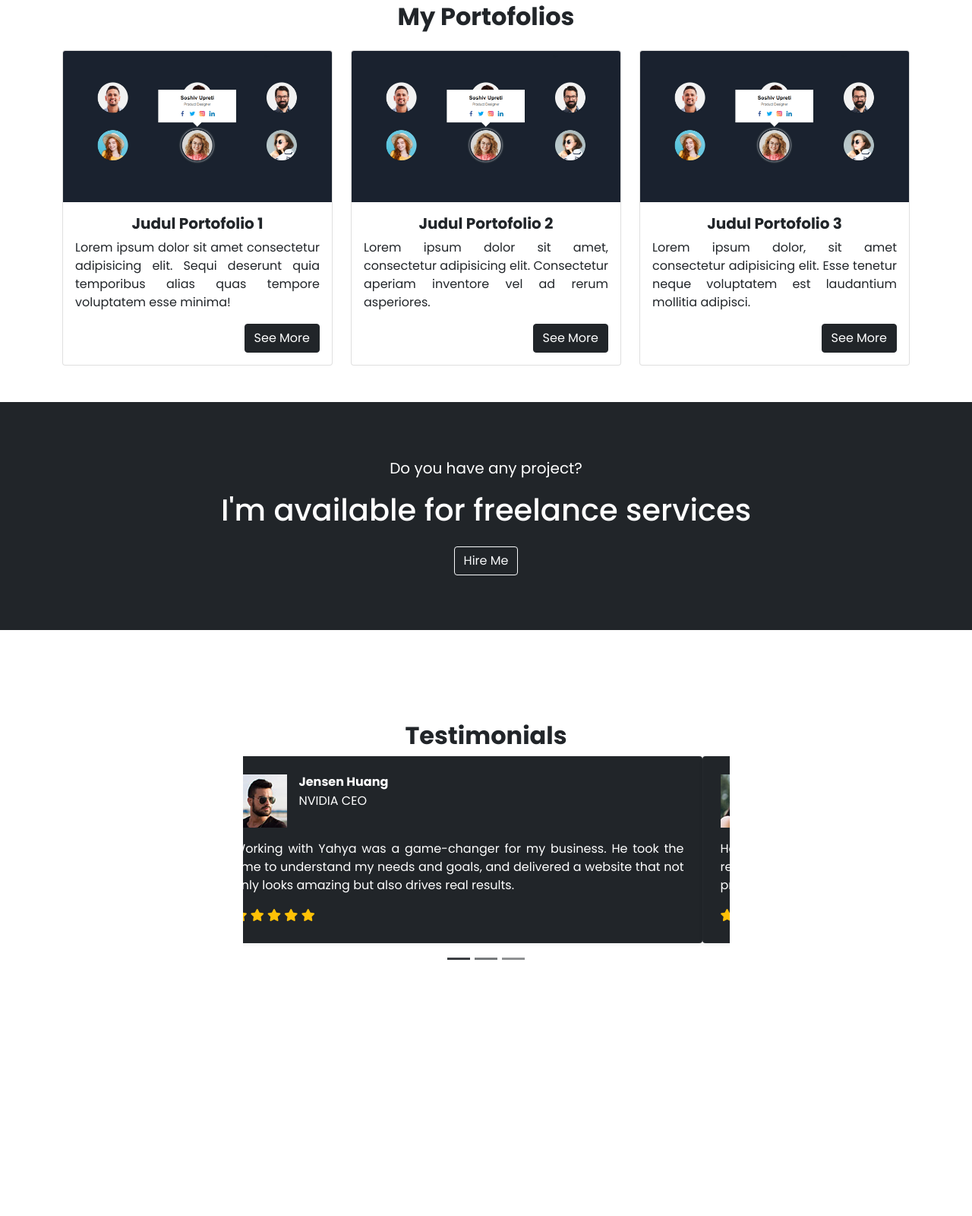
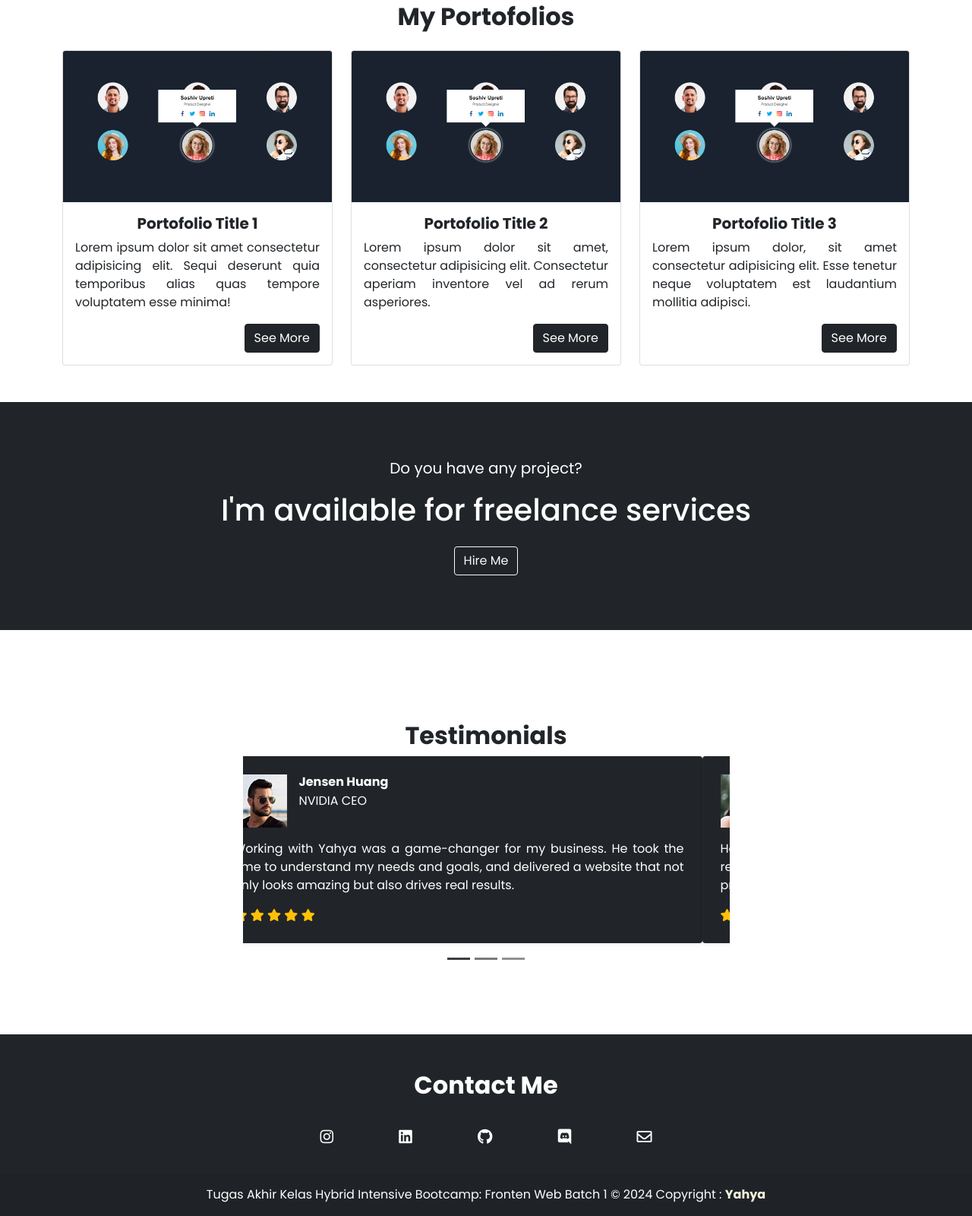
Before and after one commit to yahya-d3v/hib-alhazen-academy, a plain HTML site: page index.html in a window 1280 px wide. Shown: the part 1475-3075 px from the top of the page at 76% size. Before the commit the page ends 2836 px from the top, so only its background shows below. Drawn offline with Linux system fonts and the light colour scheme; a web font is replaced by a local one.

Commit message:
its done

```diff
--- a/index.html
+++ b/index.html
@@ -32,6 +32,7 @@
           <li><a class="dropdown-item" href="#services">Services</a></li>
           <li><a class="dropdown-item" href="#portofolio">Portofolio</a></li>
           <li><a class="dropdown-item" href="#testimoni">Testimoni</a></li>
+          <li><a class="dropdown-item" href="#contact">Contact</a></li>
         </ul>
       </div>
     </div>
@@ -102,11 +103,11 @@
 
       <div class="row">
         <div class="col-lg-12 d-flex align-item-center">
-          <a href="" class="btn btn-dark me-3">Download CV</a>
-          <a href=""><i class="fab fa-linkedin text-dark me-3"></i></a>
-          <a href=""><i class="fab fa-instagram text-dark me-3"></i></a>
-          <a href=""><i class="fab fa-github text-dark me-3"></i></a>
-          <a href=""><i class="fab fa-discord text-dark me-3"></i></a>
+          <a href="#" class="btn btn-dark me-3">Download CV</a>
+          <a href="https://www.linkedin.com/in/yahyadev/"><i class="fab fa-linkedin text-dark me-3"></i></a>
+          <a href="https://www.instagram.com/yahya.xd/"><i class="fab fa-instagram text-dark me-3"></i></a>
+          <a href="https://github.com/yahya-d3v"><i class="fab fa-github text-dark me-3"></i></a>
+          <a href="https://discordapp.com/users/876776638908629003"><i class="fab fa-discord text-dark me-3"></i></a>
         </div>
       </div>
     </div>
@@ -195,7 +196,7 @@
           <div class="card h-100 text-center">
             <img src="img/porto/1.jpg" class="card-img-top" alt="Portfolio1">
             <div class="card-body">
-              <h5 class="card-title fw-bold">Judul Portofolio 1</h5>
+              <h5 class="card-title fw-bold">Portofolio Title 1</h5>
               <p class="card-text" style="text-align: justify;">Lorem ipsum dolor sit amet consectetur adipisicing elit. Sequi deserunt quia temporibus alias quas tempore voluptatem esse minima!</p>
               <div class="d-grid gap-2 d-md-flex justify-content-md-end">
                 <button class="btn btn-dark" type="button">See More</button>
@@ -207,7 +208,7 @@
           <div class="card h-100 text-center">
             <img src="img/porto/1.jpg" class="card-img-top" alt="Portofolio2">
             <div class="card-body">
-              <h5 class="card-title fw-bold">Judul Portofolio 2</h5>
+              <h5 class="card-title fw-bold">Portofolio Title 2</h5>
               <p class="card-text" style="text-align: justify;">Lorem ipsum dolor sit amet, consectetur adipisicing elit. Consectetur aperiam inventore vel ad rerum asperiores.</p>
               <div class="d-grid gap-2 d-md-flex justify-content-md-end">
                 <button class="btn btn-dark" type="button">See More</button>
@@ -219,7 +220,7 @@
           <div class="card h-100 text-center">
             <img src="img/porto/1.jpg" class="card-img-top" alt="Portofolio3">
             <div class="card-body">
-              <h5 class="card-title fw-bold">Judul Portofolio 3</h5>
+              <h5 class="card-title fw-bold">Portofolio Title 3</h5>
               <p class="card-text" style="text-align: justify;">Lorem ipsum dolor, sit amet consectetur adipisicing elit. Esse tenetur neque voluptatem est laudantium mollitia adipisci.</p>
               <div class="d-grid gap-2 d-md-flex justify-content-md-end">
                 <button class="btn btn-dark" type="button">See More</button>
@@ -239,7 +240,8 @@
           <div class="services-title text-center" style="color: white;">
             <p class="fs-5">Do you have any project?</p>
             <h2 class="fs-1 mb-4">I'm available for freelance services</h2>
-            <button type="button" class="btn btn-outline-light">Hire Me</button>
+            <form action="mailto:yahy4work@gmail.com">
+            <button type="submit" class="btn btn-outline-light">Hire Me</button></form>
           </div>
         </div>
       </div>
@@ -325,5 +327,36 @@
 
   <!-- Contact Section -->
 
+
+<footer id="contact" class="text-center bg-dark" style="color: white;">
+  <!-- Grid container -->
+  <div class="container-lg">
+    <div class="row justify-content-center">
+      <div class="col-lg-8 mb-3 pt-5">
+        <div class="services-title text-center">
+          <h2 class="fw-bold">Contact Me</h2>
+        </div>
+      </div>
+    </div>
+    <!-- Section: Social media -->
+    <section class="mb-4">
+      <a href="https://www.instagram.com/yahya.xd/" class="btn btn-link btn-floating btn-lg text-body mx-4" role="button">
+        <i style="color: white;" class="fab fa-instagram"></i></a>
+      <a href="https://www.linkedin.com/in/yahyadev/" class="btn btn-link btn-floating btn-lg text-body mx-4" role="button">
+        <i style="color: white;" class="fab fa-linkedin"></i></a>
+      <a href="https://github.com/yahya-d3v" class="btn btn-link btn-floating btn-lg text-body mx-4" role="button">
+        <i style="color: white;" class="fab fa-github"></i></a>
+      <a href="https://discordapp.com/users/876776638908629003" class="btn btn-link btn-floating btn-lg text-body mx-4" role="button">
+        <i style="color: white;" class="fab fa-discord"></i></a>
+        <a href="mailto:yahy4work@gmail.com" class="btn btn-link btn-floating btn-lg text-body mx-4" role="button">
+          <i style="color: white;" class="far fa-envelope"></i></a>
+    </section>
+  </div>
+  <!-- Copyright -->
+  <div class="text-center p-3" style="background-color: rgba(0, 0, 0, 0.05);">
+    Tugas Akhir Kelas Hybrid Intensive Bootcamp: Fronten Web Batch 1 © 2024 Copyright :
+    <a href="https://github.com/yahya-d3v" style="text-decoration: none; color: beige;"><b>Yahya</b></a>
+  </div>
+</footer>
 </body>
 </html>
```
